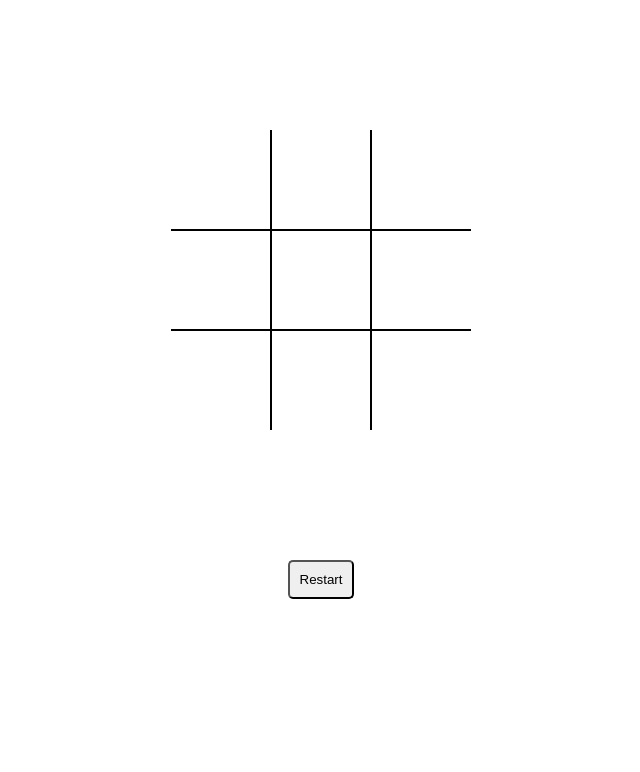
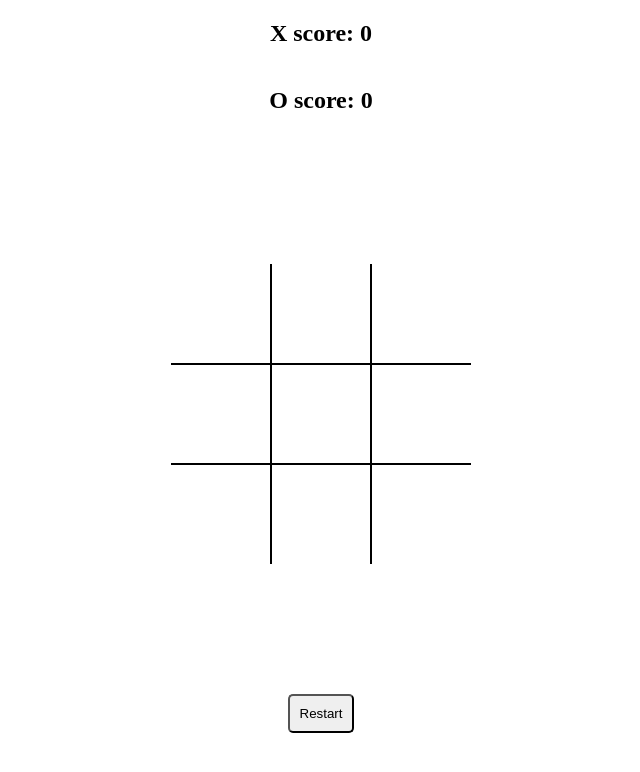
Before and after one commit to Mast8/ticTac, a plain HTML site: page index.html in a window 1280 px wide. Shown: the whole page, without its empty margins (319-959 px from the left). Drawn offline with Linux system fonts and the light colour scheme.

Commit message:
score function

```diff
--- a/index.html
+++ b/index.html
@@ -10,7 +10,7 @@
 </head>
 
 <body>
-  <div id="counter"></div>
+  <div id="score" ></div>
   <div class="board" id="board">
     <div class="cell" data-cell></div>
     <div class="cell" data-cell></div>
--- a/script.js
+++ b/script.js
@@ -16,6 +16,7 @@ const winningMessageElement = document.getElementById('winningMessage')
 //const restartButton = document.getElementById('restartButton')
 const winningMessageTextElement = document.querySelector('[data-winning-message-text]')
 const countWinners = document.getElementById('counter')
+let scoreElement = document.getElementById("score");
 
 
 let circleTurn;
@@ -37,9 +38,10 @@ function startGame() {
     cell.removeEventListener('click', handleClick)
     cell.addEventListener('click', handleClick, { once: true })
   })
-  console.log(xWon + "  o: " + oWon)
-  setBoardHoverClass()
-  winningMessageElement.classList.remove('show')
+  console.log(xWon + "  o: " + oWon);
+  setBoardHoverClass();
+  showScores();
+  winningMessageElement.classList.remove('show');
 }
 
 function handleClick(e) {
@@ -58,13 +60,28 @@ function handleClick(e) {
   }
 }
 
+function showScores() {
+  //let percentage = Math.round((score / questions.length) *100);
+
+  let scoreHTML =
+      `
+  <div class="score">
+    <h2 id='score'> X score: ${xWon}</h2>
+    <h2 class=>  O score: ${oWon} </h2>
+  </div>
+  `;
+  scoreElement.innerHTML = scoreHTML;
+};
+
 function endGame(draw) {
 
   if (draw) {
     winningMessageTextElement.innerText = 'Draw!';
   } else {
     winningMessageTextElement.innerText = `${circleTurn ? "O's"  : "X's"} Wins!`;
-    xWon++;
+    if(circleTurn)
+      oWon++;
+    else xWon++;
     console.log(xWon + "..  o: " + oWon)
     //countWinners.textContent = xwins;
     //countWinners.innerText = `${xwins } !`;
@@ -100,7 +117,7 @@ function checkWin(currentClass) {
   return WINNING_COMBINATIONS.some(combination => {
     return combination.every(index => {
       if(cellElements[index].classList.contains(currentClass)){
-        cellElements[index].style.backgroundColor = "#08D9D6";
+       //cellElements[index].style.backgroundColor = "#08D9D6";
         //boxes[winConditions[i][j]].style.backgroundColor = "#08D9D6"
         return true;
       }
--- a/styles.css
+++ b/styles.css
@@ -158,3 +158,9 @@ button {
   cursor: pointer;
   border-radius: 5px;
 }
+
+.score {
+  display: flex;
+  flex-direction: column;
+  text-align: center;
+}
```
